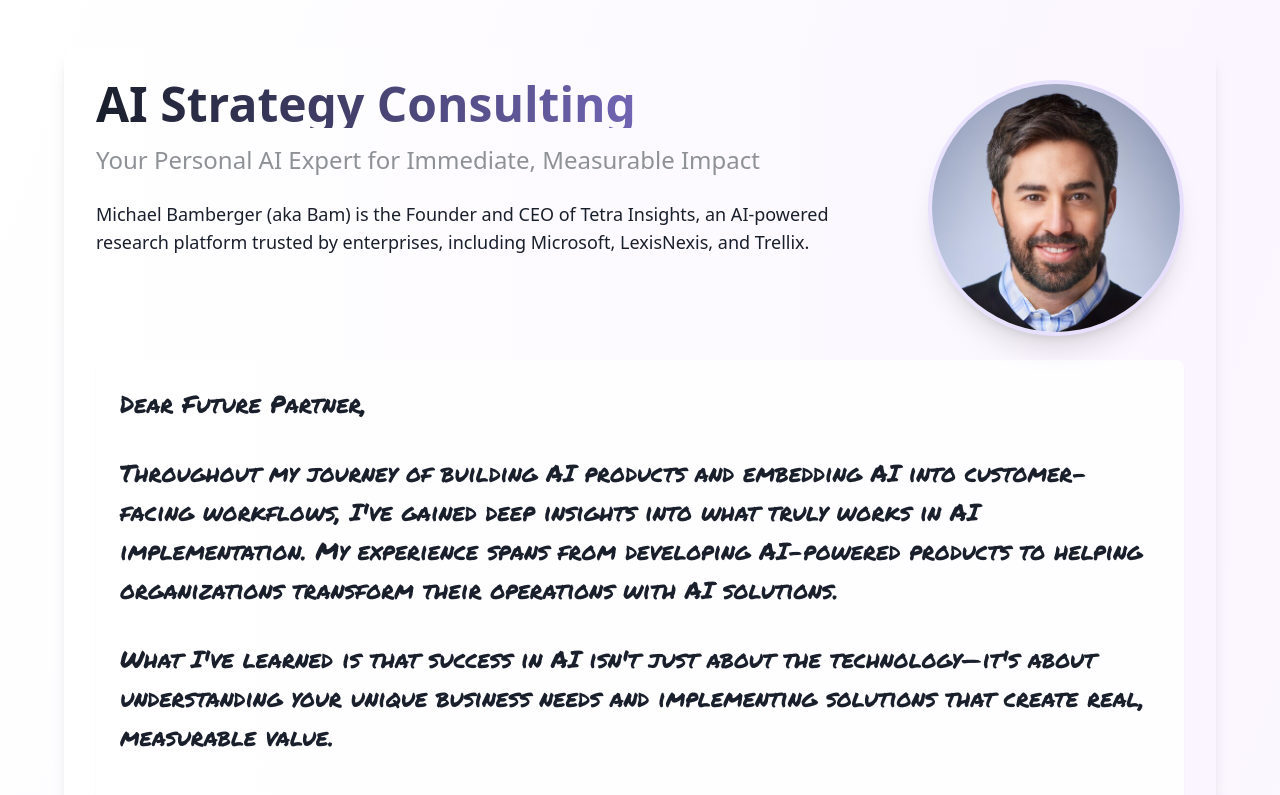
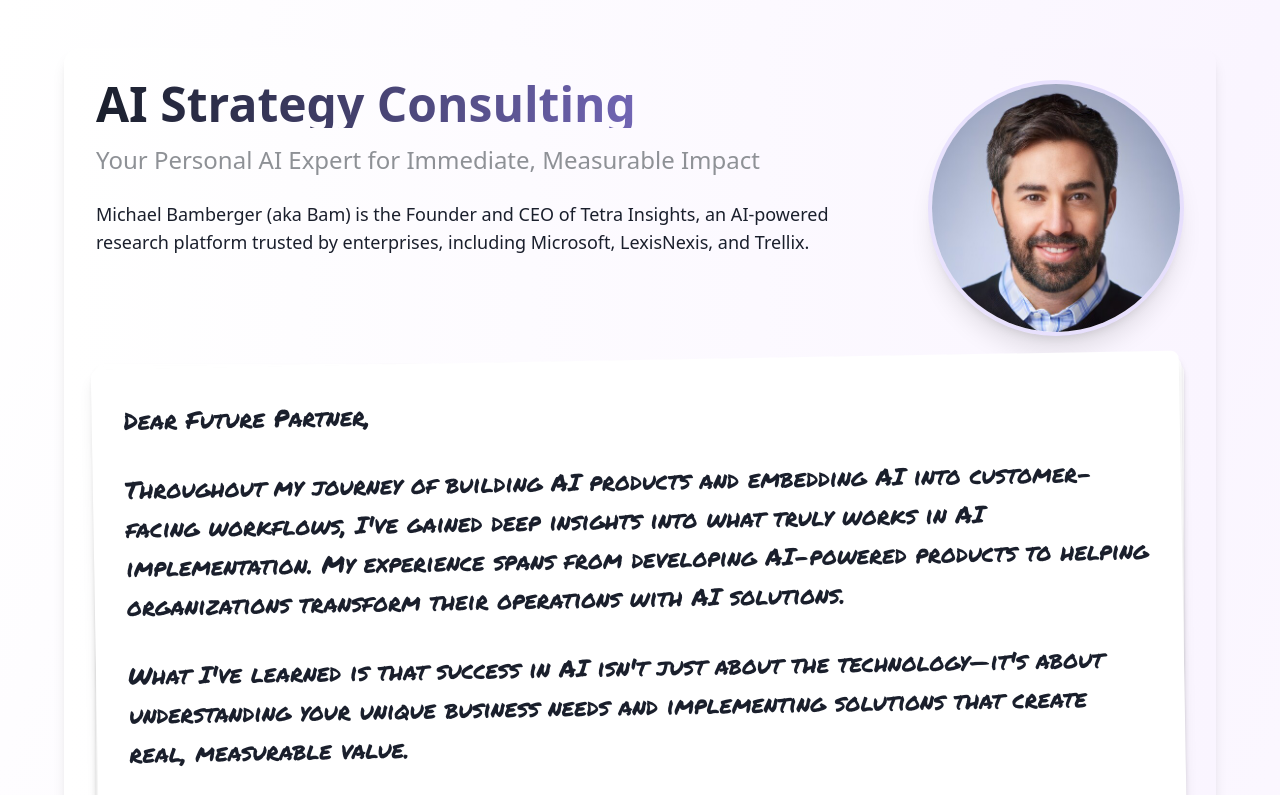
Before and after one commit to bamxxxx/bam-ai, a React (Vite) app: page / in a window 1280 px wide. Shown: the top 795 px of the page. Built offline with nearby package versions, Linux system fonts and the light colour scheme.

Commit message:
Update layout to resemble stacked paper
Modified the design to create an appearance of stacked paper at an angle, as per the provided screenshot.
[skip gpt_engineer]

```diff
--- a/src/components/consulting/HeroSection.tsx
+++ b/src/components/consulting/HeroSection.tsx
@@ -34,7 +34,10 @@ export const HeroSection = () => (
           />
         </div>
       </div>
-      <div className="prose max-w-none bg-white/80 p-6 rounded-lg shadow-sm font-['Permanent_Marker'] text-2xl leading-relaxed">
+      <div className="relative transform -rotate-1">
+        <div className="absolute inset-0 bg-white/80 rounded-lg shadow-md transform rotate-1 translate-y-1"></div>
+        <div className="absolute inset-0 bg-white/90 rounded-lg shadow-md transform rotate-[0.5deg] translate-y-0.5"></div>
+        <div className="prose max-w-none bg-white p-8 rounded-lg shadow-lg relative transform rotate-0 font-['Permanent_Marker'] text-2xl leading-relaxed">
           <p className="mb-4">
             Dear Future Partner,
           </p>
@@ -56,5 +59,6 @@ export const HeroSection = () => (
           </div>
         </div>
       </div>
+    </div>
   </motion.div>
 );
```
Lines whose indentation alone changed are shown as unchanged.
